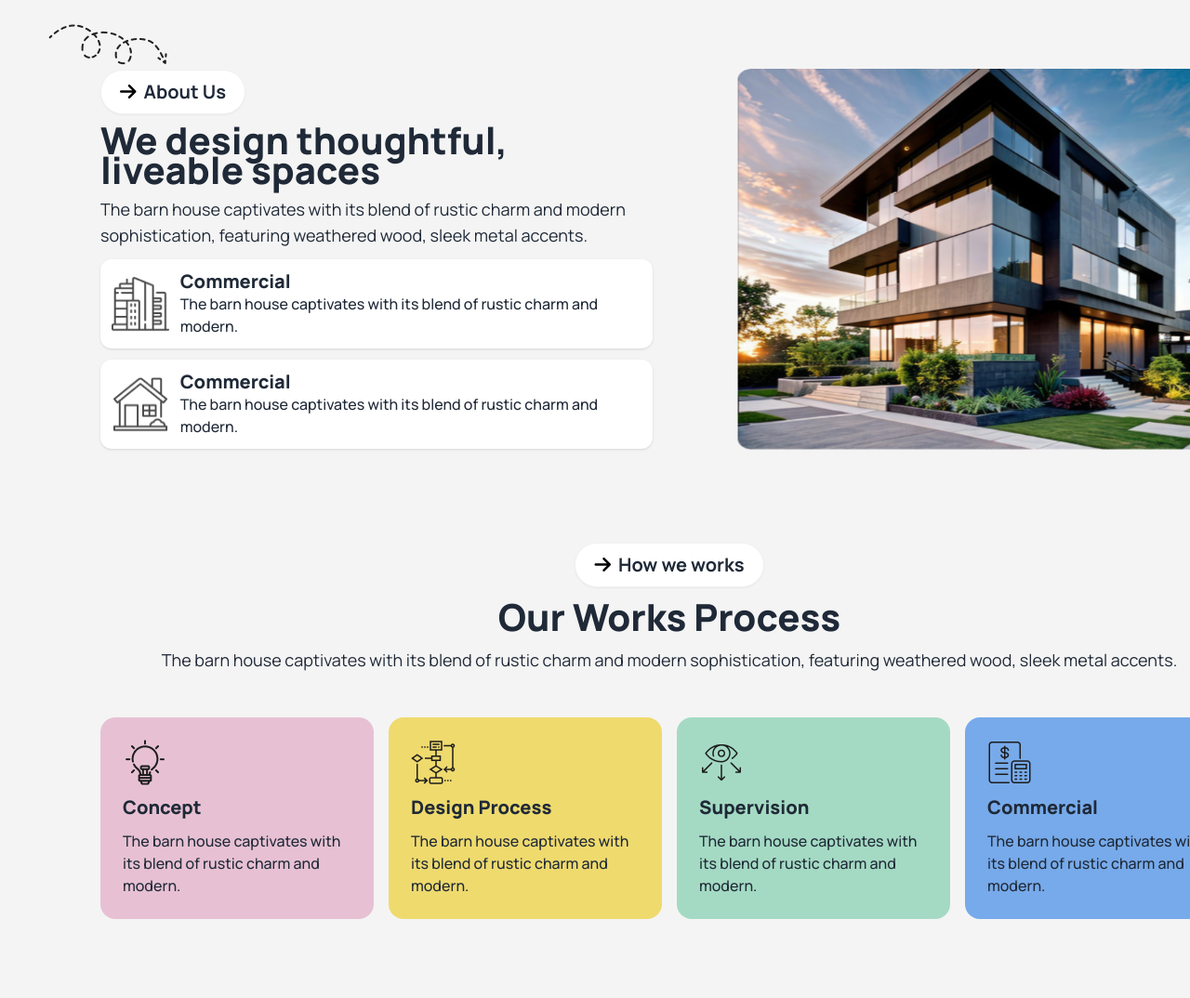
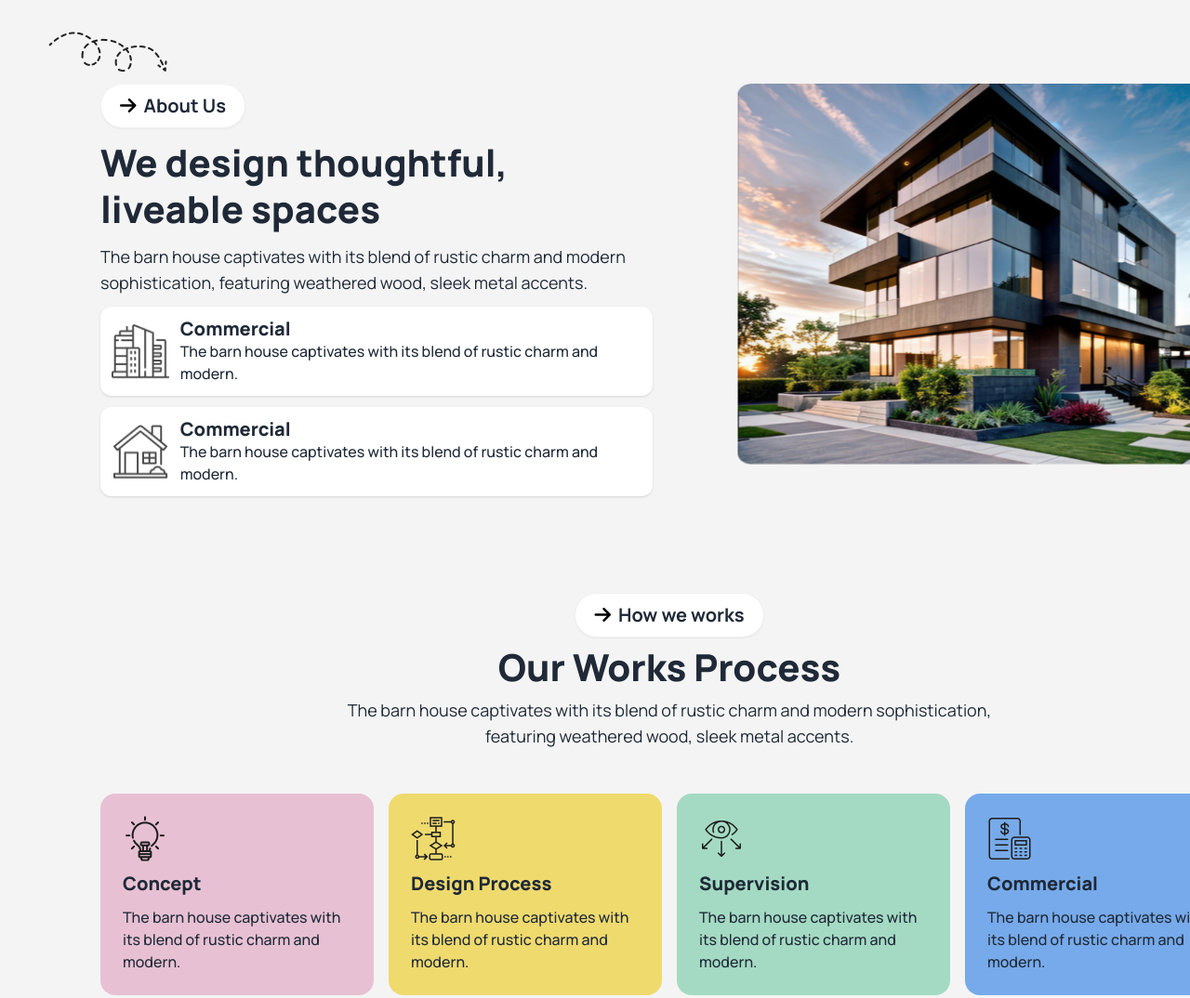
Before and after one commit to AbuNayem119/Rinterio-web-design, a plain HTML site: page index.html in a window 1280 px wide. Shown: the part 920-1994 px from the top of the page at 93% size. Drawn offline with nearby package versions, Linux system fonts and the light colour scheme.

Commit message:
Some issue fix

```diff
--- a/index.html
+++ b/index.html
@@ -83,12 +83,12 @@
     </header>
     <main>
       <!-- About us -->
-      <section class="bg-[#F4F4F4] py-20">
+      <section class="bg-[#F4F4F4] pt-24 pb-16">
         <div class="w-[85%] mx-auto flex flex-col lg:flex-row gap-9">
           <div class="relative flex flex-col items-start justify-center gap-3 w-full md:w-1/2" >
             <div class="flex flex-col justify-center items-center md:justify-start md:items-start gap-3">
               <img
-              class="absolute -top-12 -left-14 hidden md:block"
+              class="absolute -top-14 -left-14 hidden md:block"
               src="./assets/Vector.png"
               alt=""
             />
@@ -98,7 +98,7 @@
               ><i class="fa-solid fa-arrow-right text-black rounded-full"></i
               >About Us</a
             >
-            <h3 class="md:text-[40px] text-2xl font-extrabold w-4/5 md:text-start text-center">
+            <h3 class="md:text-[40px] text-2xl leading-7 md:leading-[50px] font-extrabold w-5/6 md:w-full md:text-start text-center">
               We design thoughtful, liveable spaces
             </h3>
             <p class="md:text-lg text-sm leading-5 md:text-start text-center">
@@ -140,7 +140,7 @@
       </section>
 
       <!-- How we works -->
-      <section class="bg-[#F4F4F4] pb-16 pt-5">
+      <section class="bg-[#F4F4F4] pb-16 pt-10">
         <div class="flex items-center flex-col gap-4 w-[85%] mx-auto">
           <a class="btn bg-white rounded-3xl text-[20px] md:py-1 py-2 md:px-5 px-4 font-bold"
             href=""
@@ -150,7 +150,7 @@
           <h3 class="md:text-[40px] text-2xl font-extrabold w-4/5 text-center">
             Our Works Process
           </h3>
-          <p class="md:text-lg text-sm leading-6 text-center">
+          <p class="md:text-lg text-sm w-11/12 md:w-3/5 leading-6 text-center">
             The barn house captivates with its blend of rustic charm and modern
             sophistication, featuring weathered wood, sleek metal accents.
           </p>
@@ -277,10 +277,12 @@
         </div>
       </section>
 
+      <!-- Extra challenging Part -->
+
       <section class="pb-16 pt-8">
         <div class="  w-[85%] mx-auto flex md:flex-row flex-col justify-between items-center gap-7">
          <div class="">
-             <h3 class="md:text-[40px] text-2xl font-extrabold">We Are The Leader In The <br> Architectural</h3>
+             <h3 class="md:text-[40px] text-2xl leading-8 md:leading-[50px] font-extrabold">We Are The Leader In The <br> Architectural</h3>
              <p class="py-6 md:text-base leading-6 text-sm md:w-5/6 w-full">For each project we establish relationships with partners who we know will help us create added value for your project. As well as bringing together the public and private sectors, we make sector overarching links to gather knowledge and to learn from each other</p>
             <button class="bg-lime-300 w-full md:w-1/2 px-4 py-2 rounded-[23px]">See More <i class="fa-solid fa-arrow-right bg-[#383838] p-2 ml-2 text-white -rotate-45 rounded-full"
               ></i></button>
@@ -345,6 +347,8 @@
 
     </main>
 
+    <!-- Footer Part -->
+
     <footer class="pb-24 pt-16 bg-[#1C1C1C]">
       <div class="w-[85%] mx-auto flex flex-col items-center gap-5 py-3">
         <div class="flex items-center">
```
